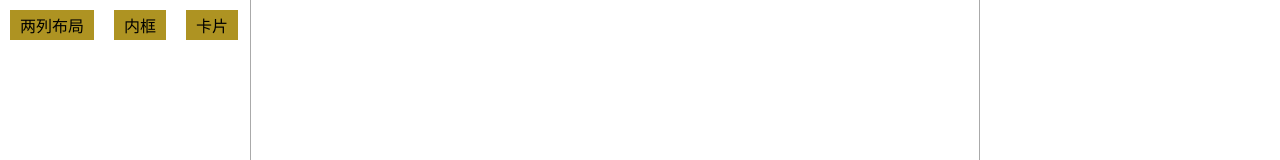
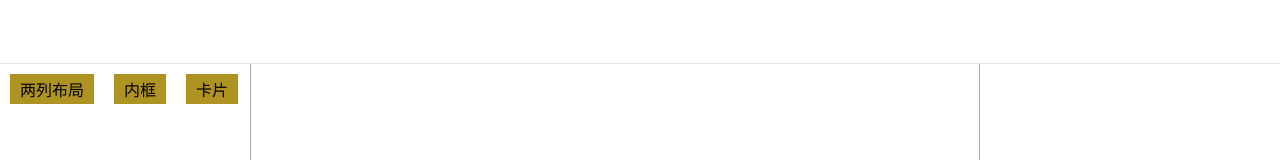
Before and after one commit to king-king/lc, a React app: page / in a window 1280 px wide. Shown: the top 160 px of the page. Built offline with nearby package versions, Linux system fonts and the light colour scheme.

Commit message:
修改样式

```diff
--- a/src/static/js/pages/work/index.jsx
+++ b/src/static/js/pages/work/index.jsx
@@ -8,6 +8,8 @@ import './style/index.scss';
 
 function Work() {
     return (
+        <div>
+            <div className='lc-work-header' />
             <div className='lc-work-ground'>
                 <div className='lc-work-ground-component-list' data-id='lc-work-ground-component-list'>
                     {widgetList.map(widget => <ComListItem key={widget.name} widget={{ ...widget }} />)}
@@ -17,6 +19,7 @@ function Work() {
                 </div>
                 <Canvas />
             </div>
+        </div>
     );
 }
 
--- a/src/static/js/pages/work/style/index.scss
+++ b/src/static/js/pages/work/style/index.scss
@@ -1,3 +1,7 @@
+.lc-work-header {
+    height: 64px;
+    box-shadow: rgb(228 232 235) 0px -1px 0px 0px inset;
+}
 .lc-work-ground {
     padding: 0 300px 0 250px;
     height: 100%;
```
Lines whose indentation alone changed are shown as unchanged.
